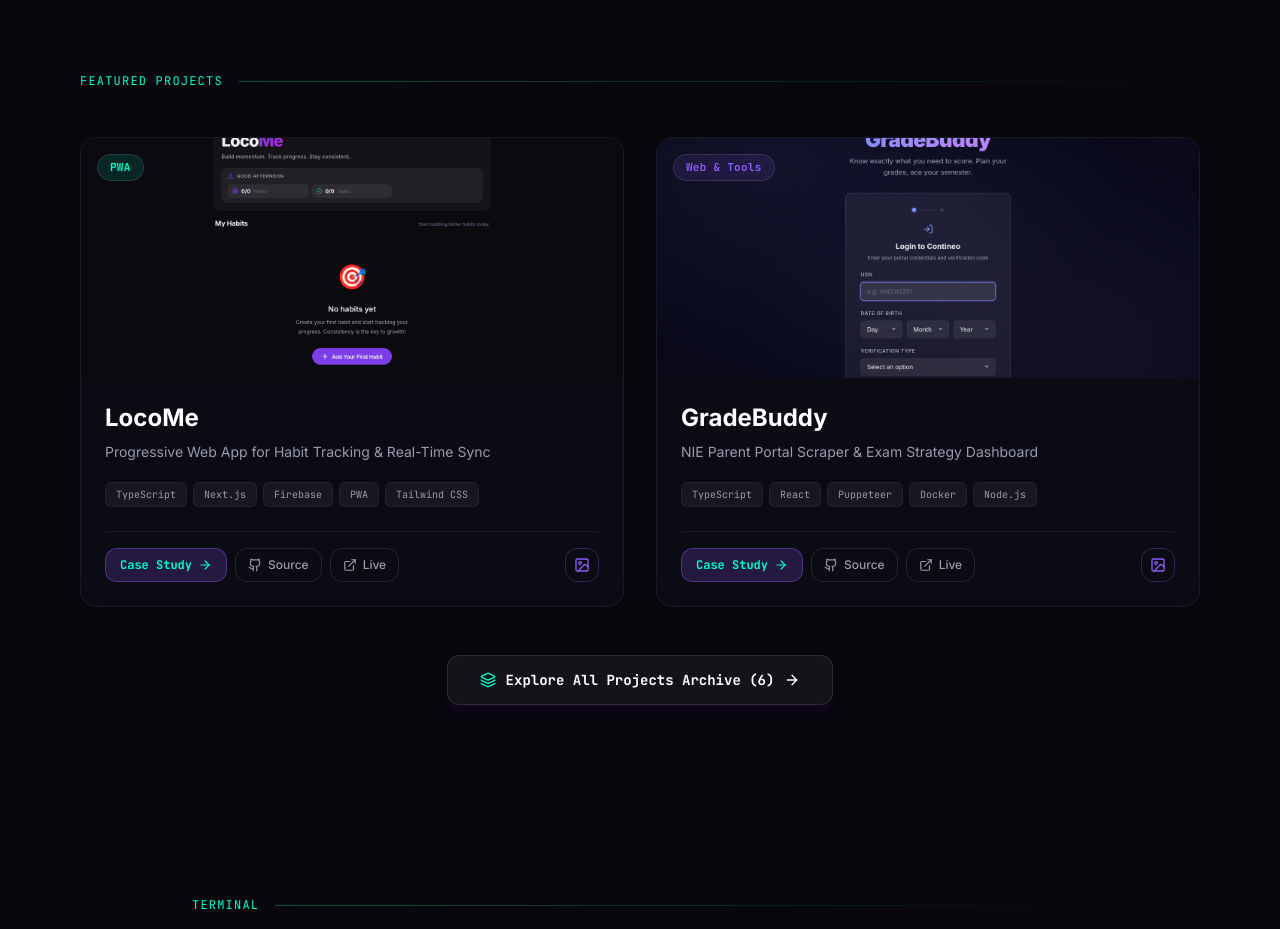
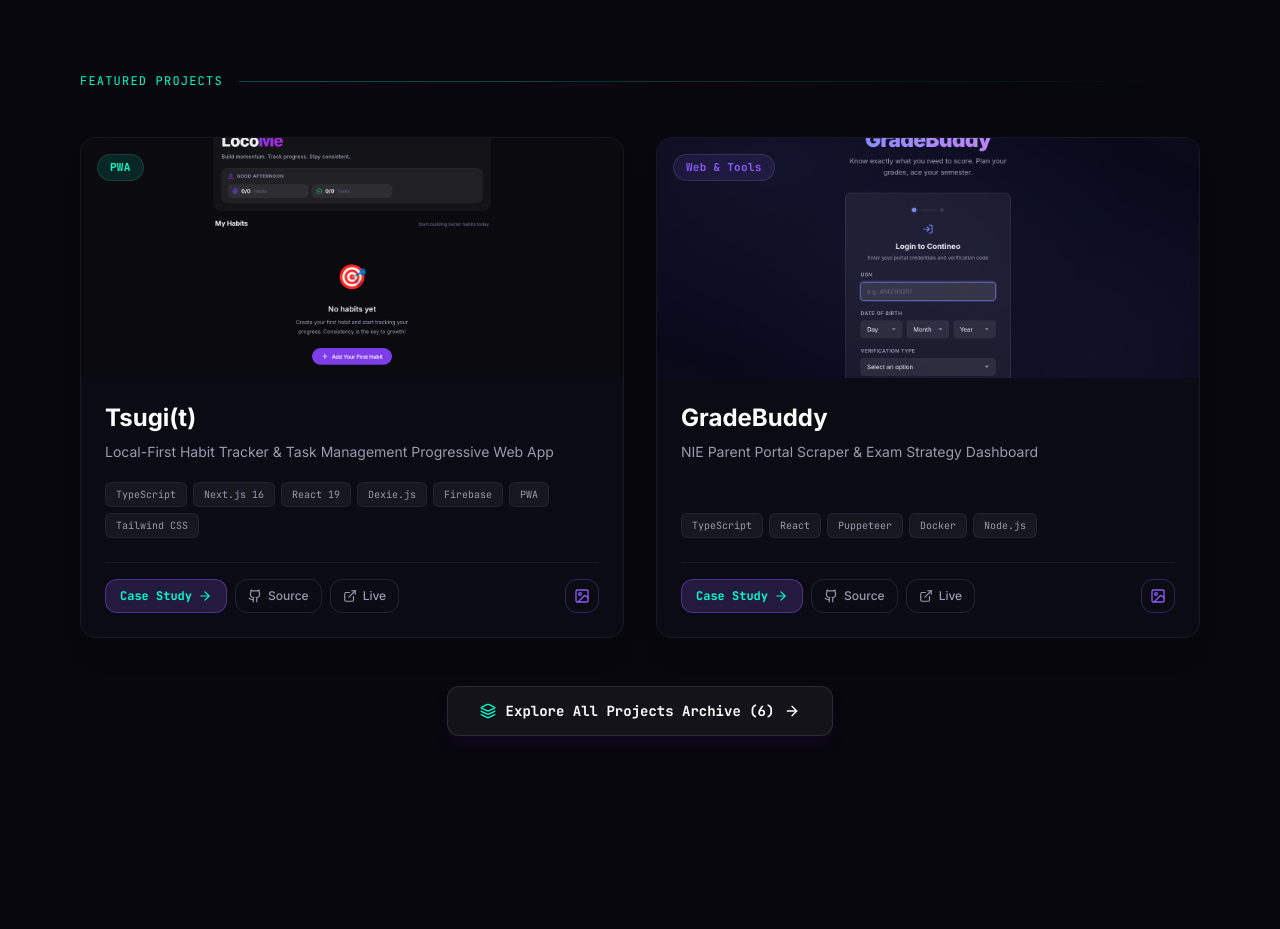
Before and after one commit to bitwise-adi/DeveCanva, a React (Vite) app: page / in a window 1280 px wide. Shown: the part 3880-4809 px from the top of the page. Built offline with nearby package versions, Linux system fonts and the light colour scheme.

Commit message:
feat: rename LocoMe to Tsugi(t) and update live and repo links

```diff
--- a/src/App.tsx
+++ b/src/App.tsx
@@ -26,7 +26,7 @@ export const App: React.FC = () => {
 
   // In-App View Routing State
   const [currentView, setCurrentView] = useState<'home' | 'projects' | 'case-study'>('home');
-  const [activeCaseStudyId, setActiveCaseStudyId] = useState<string>('locome');
+  const [activeCaseStudyId, setActiveCaseStudyId] = useState<string>('tsugit');
 
   const [lightboxImages, setLightboxImages] = useState<string[]>([]);
   const [lightboxIndex, setLightboxIndex] = useState<number>(0);
@@ -44,7 +44,8 @@ export const App: React.FC = () => {
       const hash = window.location.hash;
       if (hash.startsWith('#/projects/')) {
         const id = hash.replace('#/projects/', '');
-        setActiveCaseStudyId(id);
+        const resolvedId = (id === 'locome' || id === 'tsugi') ? 'tsugit' : id;
+        setActiveCaseStudyId(resolvedId);
         setCurrentView('case-study');
       } else if (hash === '#/projects' || hash === '#projects-archive') {
         setCurrentView('projects');
--- a/src/components/CommandPalette.tsx
+++ b/src/components/CommandPalette.tsx
@@ -232,7 +232,7 @@ export const CommandPalette: React.FC<CommandPaletteProps> = ({
             <input
               type="text"
               autoFocus
-              placeholder="Type a command or search sections... (e.g. LocoMe, Skills, Resume)"
+              placeholder="Type a command or search sections... (e.g. Tsugi(t), Skills, Resume)"
               value={query}
               onChange={(e) => setQuery(e.target.value)}
               onKeyDown={handleKeyDownInInput}
--- a/src/data/config.ts
+++ b/src/data/config.ts
@@ -107,14 +107,14 @@ export const CONFIG: Config = {
     {
       name: "TypeScript",
       category: "Frontend & Core",
-      proof: "LocoMe • GradeBuddy • DevCanvas",
+      proof: "Tsugi(t) • GradeBuddy • DevCanvas",
       desc: "Primary language for type-safe web applications & UI components",
       highlight: true
     },
     {
       name: "Next.js 15/16",
       category: "Frontend & Core",
-      proof: "LocoMe • GradeBuddy",
+      proof: "Tsugi(t) • GradeBuddy",
       desc: "App Router, SSR, static generation & route handlers",
       highlight: true
     },
@@ -147,20 +147,20 @@ export const CONFIG: Config = {
     {
       name: "Dexie.js (IndexedDB)",
       category: "Backend & Storage",
-      proof: "LocoMe (Local-First UX)",
+      proof: "Tsugi(t) (Local-First UX)",
       desc: "Client-side offline database with zero latency persistence",
       highlight: true
     },
     {
       name: "Firebase & Firestore",
       category: "Backend & Storage",
-      proof: "LocoMe (Cloud Sync)",
+      proof: "Tsugi(t) (Cloud Sync)",
       desc: "Real-time database multi-device cloud synchronization"
     },
     {
       name: "Node.js & FastAPI",
       category: "Backend & Storage",
-      proof: "LocoMe • ranDetect",
+      proof: "Tsugi(t) • ranDetect",
       desc: "Serverless functions, scraping scripts & REST APIs"
     },
 
@@ -212,7 +212,7 @@ export const CONFIG: Config = {
     {
       name: "Vercel & Render",
       category: "DevOps & Tooling",
-      proof: "LocoMe • GradeBuddy Deploys",
+      proof: "Tsugi(t) • GradeBuddy Deploys",
       desc: "Production cloud hosting & edge network deployments"
     }
   ],
@@ -226,28 +226,29 @@ export const CONFIG: Config = {
 
   projects: [
     {
-      id: "locome",
-      name: "LocoMe",
+      id: "tsugit",
+      name: "Tsugi(t)",
       category: "PWA",
       spotlight: true,
-      subtitle: "Progressive Web App for Habit Tracking & Real-Time Sync",
-      description: "A Progressive Web App for habit tracking and task management with real-time Firebase sync, offline capabilities, streak retention engine, and theme customization.",
+      subtitle: "Local-First Habit Tracker & Task Management Progressive Web App",
+      description: "A Progressive Web App for habit tracking and task management built on the philosophy of continuous mending (Tsugi) as a function of time (t), featuring real-time Firebase sync, offline Dexie.js (IndexedDB) persistence, streak analytics, and theme customization.",
       problem: "Most habit tracking apps lock essential sync features behind expensive subscriptions or fail to retain user progress when offline, leading to broken habit streaks and fragmented tracking across devices.",
-      solution: "Engineered a cross-platform Progressive Web App (PWA) built with Next.js and TypeScript. Integrated Firebase Firestore for real-time multi-device database synchronization and implemented Service Worker caching for seamless offline habit entries with automated background sync.",
+      solution: "Engineered a local-first Progressive Web App (PWA) built with Next.js 16, React 19, and TypeScript. Integrated Dexie.js (IndexedDB) for zero-latency offline interactions and Firebase Firestore for real-time multi-device cloud synchronization with read-only habit share codes.",
       highlights: [
-        "Offline-first PWA architecture with Background Sync",
-        "Real-time Firestore multi-device synchronization engine",
-        "Algorithmic streak calculation & retention analytics",
-        "Customizable dark/light UI themes with glassmorphism design"
+        "Local-first architecture with Dexie.js (IndexedDB) for zero-latency offline logging",
+        "Real-time Firestore multi-device synchronization engine with last-write-wins merge",
+        "Algorithmic streak calculation, 16-week heatmap & retention analytics",
+        "Read-only habit sharing via 6-character claim codes & access-mirror security model",
+        "Customizable dark/light UI themes with 6 accent palettes & glassmorphism design"
       ],
       metrics: [
         { label: "Platform", value: "PWA / Web" },
         { label: "Sync Latency", value: "< 50ms" },
         { label: "Offline Mode", value: "100% Functional" }
       ],
-      tech: ["TypeScript", "Next.js", "Firebase", "PWA", "Tailwind CSS"],
-      liveUrl: "https://locome.bitwise-adi.dev",
-      githubUrl: "https://github.com/bitwise-adi/LocoMe",
+      tech: ["TypeScript", "Next.js 16", "React 19", "Dexie.js", "Firebase", "PWA", "Tailwind CSS"],
+      liveUrl: "https://tsugit.bitwise-adi.dev",
+      githubUrl: "https://github.com/bitwise-adi/Tsugi",
       image: "/photos/locome/01_landing.png",
       screenshots: [
         "/photos/locome/01_landing.png",
```
Also changed, not shown: public/photos/og-card.svg, 1 other file (tests, documents, lock files or other folders).
